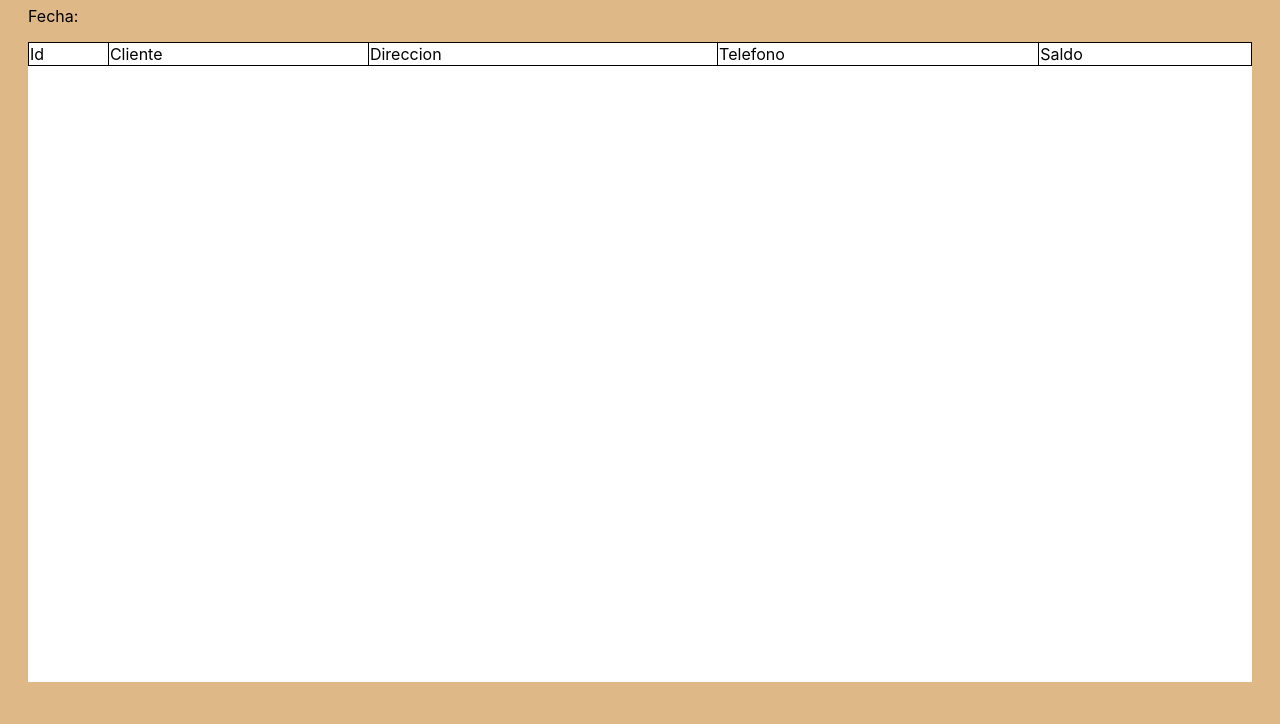
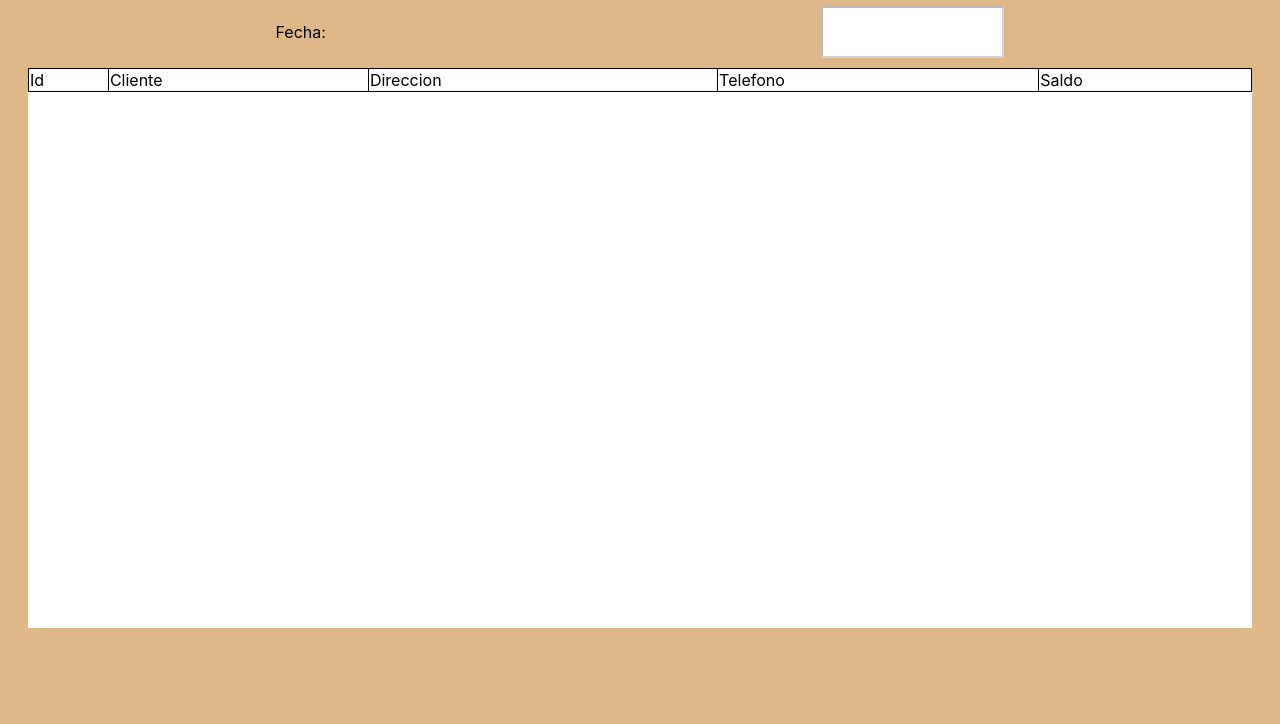
Before and after one commit to Pelusasasasa/Super, an Electron app: page src/clientes/listadoSaldo.html in a window 1280 px wide. Shown: the part 76-800 px from the top of the page. Drawn offline with Linux system fonts and the light colour scheme.

Commit message:
hice que salga el total de saldo de clientes

```diff
--- a/src/clientes/clientes.css
+++ b/src/clientes/clientes.css
@@ -193,12 +193,27 @@ button:hover{
 /*listado Saldo*/
 .lista{
     background-color: white;
-    height: 80vh;
+    height: 70vh;
     overflow-y: scroll;
 }
 
 .lista tr td{
     border: .1rem solid black
+}
+
+.info{
+    display: flex;
+    justify-content: space-around;
+    margin-bottom: 1rem;
+}
+
+.info input{
+    width: 15%;
+    text-align: end;
+    font-size: 2rem;
+    font-weight: 900;
+    color: black;
+    background-color: white;
 }
 
 .lista .negrita{
--- a/src/clientes/listadoSaldo.html
+++ b/src/clientes/listadoSaldo.html
@@ -9,7 +9,10 @@
 </head>
 <body>
     <h1>Listado de Saldos</h1>
-    <p>Fecha:<span class="fecha"></span></p>
+    <section class="info">
+        <p>Fecha:<span class="fecha"></span></p>
+        <input type="text" disabled id="saldo" name="saldo">
+    </section>
     <section class="lista">
         <table>
             <thead>
--- a/src/clientes/listadoSaldo.js
+++ b/src/clientes/listadoSaldo.js
@@ -6,12 +6,14 @@ const URL = process.env.URL;
 
 const fecha = document.querySelector('.fecha');
 const tbody = document.querySelector('.tbody');
-
+const saldo = document.querySelector('#saldo');
+let total = 0;
 const listar = async()=>{
     const clientes = (await axios.get(`${URL}clientes/clientesConSaldo`)).data;
 
     for await(let cliente of clientes){
         const {nombre,_id,direccion,telefono,saldo} = cliente;
+        total+=saldo;
         tbody.innerHTML += `
             <tr>
                 <td>${_id}</td>
@@ -22,6 +24,7 @@ const listar = async()=>{
             </tr>
         `
     }
+    saldo.value = total.toFixed(2);
 }
 
 listar();
```
